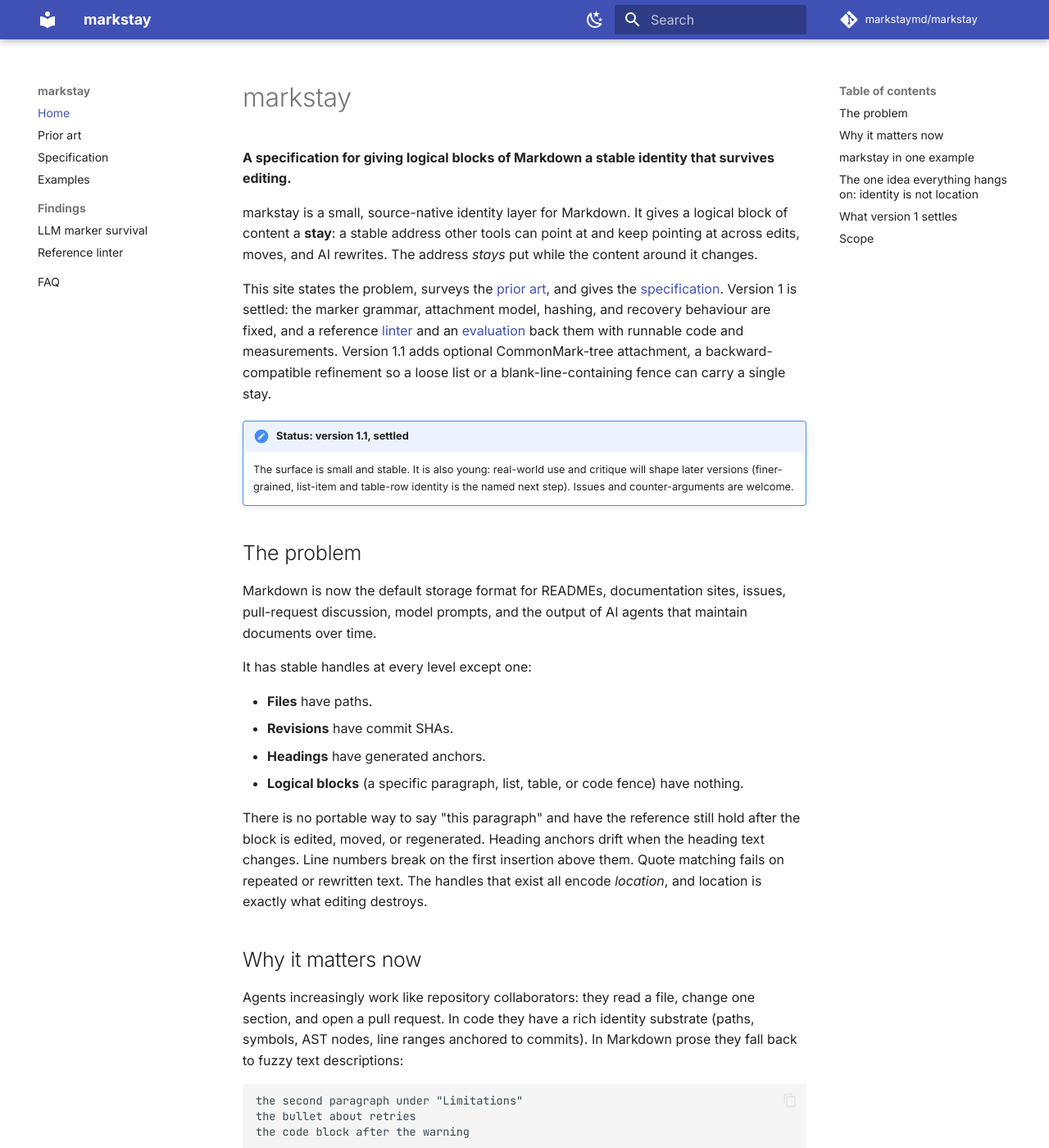
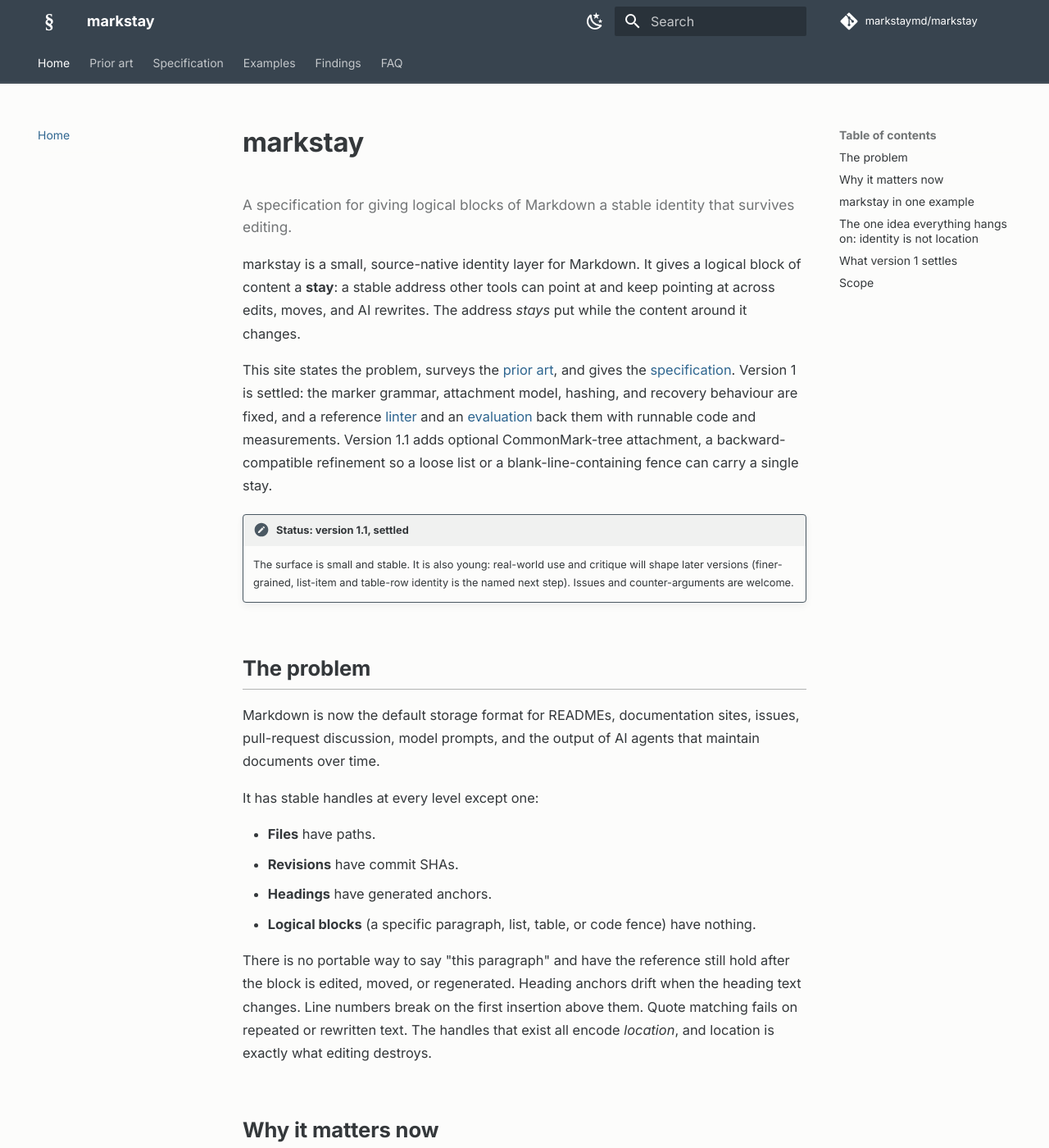
Before and after one commit to markstaymd/markstay, an MkDocs documentation site: the page built from docs/index.md, in a window 1280 px wide and 1400 px high. Shown: the whole window at 82% size. Built offline with MkDocs 1.6.1 and Material for MkDocs 9.7.7, drawn with Linux system fonts in a browser that asks for light colours; comment, search, counter and statistics services are not loaded.

Commit message:
theme: restrained standards-doc visual pass
Make the site read like an RFC / specification rather than a product page:

- De-saturated slate palette (custom light + neutralised dark) replacing
  indigo, with restrained spec-blue links and a section-sign favicon and
  header logo.
- Documentation typography: wider line-height, refined headings, section
  dividers under each h2; slate spec-note callouts; lighter table and chrome.
- Top-level navigation tabs alongside the left sidebar.
- Home page lead set as muted typography rather than bold.

```diff
--- /dev/null
+++ b/docs/stylesheets/extra.css
@@ -0,0 +1,129 @@
+/* markstay , restrained standards-doc theme over Material for MkDocs.
+   Goal: reads like an RFC / specification, not a product landing page.
+   Levers: de-saturated slate palette, documentation typography, less chrome. */
+
+/* ---- Light scheme ------------------------------------------------------ */
+[data-md-color-scheme="default"] {
+  /* Slate header / primary, not the default saturated indigo. */
+  --md-primary-fg-color:        #38444f;
+  --md-primary-fg-color--light: #4a5862;
+  --md-primary-fg-color--dark:  #2a333b;
+  --md-primary-bg-color:        #ffffff;
+  --md-primary-bg-color--light: rgba(255, 255, 255, 0.72);
+
+  /* Restrained blue accent, supports navigation rather than dominating. */
+  --md-accent-fg-color:         #3b6ea5;
+  --md-accent-fg-color--transparent: rgba(59, 110, 165, 0.1);
+
+  /* Warm-white page, near-black text. */
+  --md-default-bg-color:        #fcfcfb;
+  --md-default-fg-color:        rgba(22, 26, 30, 0.87);
+  --md-default-fg-color--light: rgba(22, 26, 30, 0.60);
+  --md-default-fg-color--lighter: rgba(22, 26, 30, 0.32);
+
+  /* Links: a calm spec-blue, distinct from the slate chrome. */
+  --md-typeset-a-color:         #2f6690;
+}
+
+/* ---- Dark scheme ------------------------------------------------------- */
+[data-md-color-scheme="slate"] {
+  /* Neutralise Material's blue-tinted slate toward a plain charcoal. */
+  --md-hue: 215;
+  --md-primary-fg-color:        #2b333b;
+  --md-primary-fg-color--light: #3a444d;
+  --md-primary-fg-color--dark:  #20262c;
+  --md-primary-bg-color:        #e9ecef;
+
+  --md-accent-fg-color:         #7eb0d6;
+  --md-accent-fg-color--transparent: rgba(126, 176, 214, 0.1);
+
+  --md-default-bg-color:        #1b1f24;
+  --md-typeset-a-color:         #82b4dd;
+}
+
+/* ---- Chrome: less app, more document ----------------------------------- */
+.md-header {
+  box-shadow: none;
+  border-bottom: 1px solid rgba(0, 0, 0, 0.10);
+}
+[data-md-color-scheme="slate"] .md-header {
+  border-bottom-color: rgba(255, 255, 255, 0.08);
+}
+.md-tabs {
+  border-bottom: 1px solid rgba(255, 255, 255, 0.10);
+}
+/* The § logo reads as a glyph, not an icon. */
+.md-header__button.md-logo img {
+  height: 1.4rem;
+  width: auto;
+}
+
+/* ---- Typography: long-form spec reading -------------------------------- */
+.md-typeset {
+  line-height: 1.72;
+  font-size: 0.82rem;
+}
+.md-typeset h1 {
+  font-weight: 700;
+  letter-spacing: -0.01em;
+  color: var(--md-default-fg-color);
+}
+.md-typeset h2 {
+  font-weight: 650;
+  letter-spacing: -0.005em;
+  margin-top: 2.4em;
+  padding-bottom: 0.3em;
+  border-bottom: 1px solid var(--md-default-fg-color--lighter);
+}
+.md-typeset h3 {
+  font-weight: 600;
+}
+/* A lead paragraph for page intros (applied via attr_list). */
+.md-typeset .lead {
+  font-size: 1.05em;
+  color: var(--md-default-fg-color--light);
+  line-height: 1.6;
+}
+
+/* ---- Tables: spec tables, lighter rules -------------------------------- */
+.md-typeset table:not([class]) {
+  border: 1px solid var(--md-default-fg-color--lighter);
+  box-shadow: none;
+}
+.md-typeset table:not([class]) th {
+  background: rgba(56, 68, 79, 0.05);
+  font-weight: 650;
+}
+[data-md-color-scheme="slate"] .md-typeset table:not([class]) th {
+  background: rgba(255, 255, 255, 0.04);
+}
+
+/* ---- Code: calmer inline code ------------------------------------------ */
+.md-typeset code {
+  border-radius: 3px;
+}
+
+/* ---- Admonitions: spec notes, not bright callouts ---------------------- */
+/* Retint the default-blue `note` toward the slate chrome so the one callout
+   on a page reads as a specification note rather than a saturated box. */
+.md-typeset .admonition.note,
+.md-typeset details.note {
+  border-color: var(--md-primary-fg-color--light);
+}
+.md-typeset .note > .admonition-title,
+.md-typeset .note > summary {
+  background-color: rgba(56, 68, 79, 0.06);
+}
+[data-md-color-scheme="slate"] .md-typeset .note > .admonition-title,
+[data-md-color-scheme="slate"] .md-typeset .note > summary {
+  background-color: rgba(255, 255, 255, 0.04);
+}
+.md-typeset .note > .admonition-title::before,
+.md-typeset .note > summary::before {
+  background-color: var(--md-primary-fg-color--light);
+}
+
+/* ---- Footer: quieter ---------------------------------------------------- */
+.md-footer {
+  background-color: var(--md-primary-fg-color--dark);
+}
--- a/mkdocs.yml
+++ b/mkdocs.yml
@@ -9,18 +9,20 @@ copyright: Released under CC BY 4.0. Code samples under MIT.
 
 theme:
   name: material
+  logo: assets/logo.svg
+  favicon: assets/favicon.svg
   palette:
     - media: "(prefers-color-scheme: light)"
       scheme: default
-      primary: indigo
-      accent: indigo
+      primary: custom
+      accent: custom
       toggle:
         icon: material/weather-night
         name: Switch to dark mode
     - media: "(prefers-color-scheme: dark)"
       scheme: slate
-      primary: indigo
-      accent: indigo
+      primary: custom
+      accent: custom
       toggle:
         icon: material/weather-sunny
         name: Switch to light mode
@@ -30,6 +32,8 @@ theme:
   features:
     - navigation.instant
     - navigation.tracking
+    - navigation.tabs
+    - navigation.tabs.sticky
     - navigation.sections
     - navigation.top
     - navigation.indexes
@@ -37,6 +41,9 @@ theme:
     - search.suggest
     - search.highlight
     - content.code.copy
+
+extra_css:
+  - stylesheets/extra.css
 
 markdown_extensions:
   - admonition
```
Also changed, not shown: docs/index.md (+2 -1 lines), docs/assets/favicon.svg (added), docs/assets/logo.svg (added).
